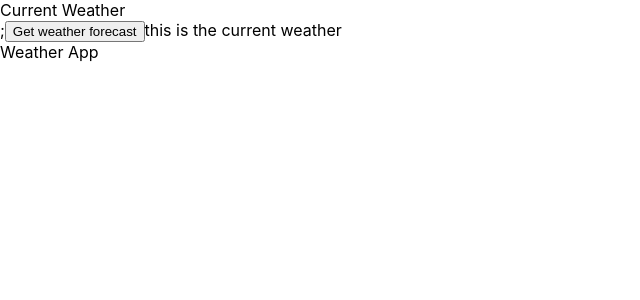
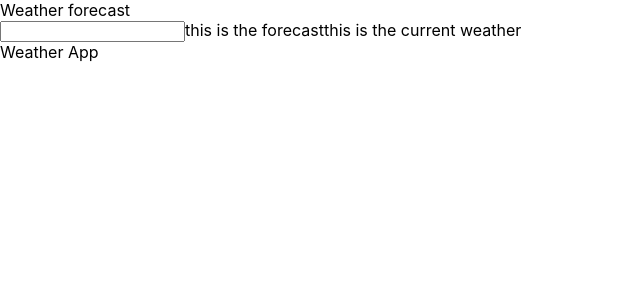
Before and after one commit to tothzsoltattila91/weather-api, a React (Create React App) app: page / in a window 1280 px wide. Shown: the top 300 px of the page, without its empty margins (0-640 px from the left). Built offline with nearby package versions, Linux system fonts and the light colour scheme.

Commit message:
Adding city filter field, remove forecast state.

```diff
--- a/src/modules/WeatherLayout/WeatherLayout.tsx
+++ b/src/modules/WeatherLayout/WeatherLayout.tsx
@@ -1,27 +1,42 @@
-import { Component } from 'react';
+import { ChangeEvent, Component } from 'react';
 import { CurrentWeather, ForeCast } from './components';
 
 interface ComponentState {
-  isForeCast: boolean;
+  city: string;
 }
 
 class WeatherLayout extends Component {
-  public state: ComponentState = {
-    isForeCast: false,
+  state: ComponentState = {
+    city: '',
   };
 
-  private handleViewChange = () => {
-    this.setState({ isForeCast: !this.state.isForeCast });
+  componentDidMount() {
+    window.addEventListener('keydown', this.handleEnterHit);
+  }
+
+  componentWillUnmount() {
+    window.removeEventListener('keydown', this.handleEnterHit);
+  }
+
+  handleEnterHit = (event: KeyboardEvent) => {
+    if (event.key === 'Enter') {
+      console.log('submit city');
+    }
+  };
+
+  handleCityChange = (event: ChangeEvent<HTMLInputElement>) => {
+    this.setState({ city: event.target.value });
   };
 
   render() {
-    const { isForeCast } = this.state;
+    const { city } = this.state;
 
     return (
       <div>
-        <header>{isForeCast ? 'Weather forecast' : 'Current Weather'}</header>;
-        <button onClick={this.handleViewChange}>{isForeCast ? 'Get current weather' : 'Get weather forecast'}</button>
-        {isForeCast ? <ForeCast /> : <CurrentWeather />}
+        <header>Weather forecast</header>
+        <input value={city} onChange={this.handleCityChange} />
+        <ForeCast />
+        <CurrentWeather />
         <footer>Weather App</footer>
       </div>
     );
```
Also changed, not shown: 1 other file (tests, documents, lock files or other folders).
